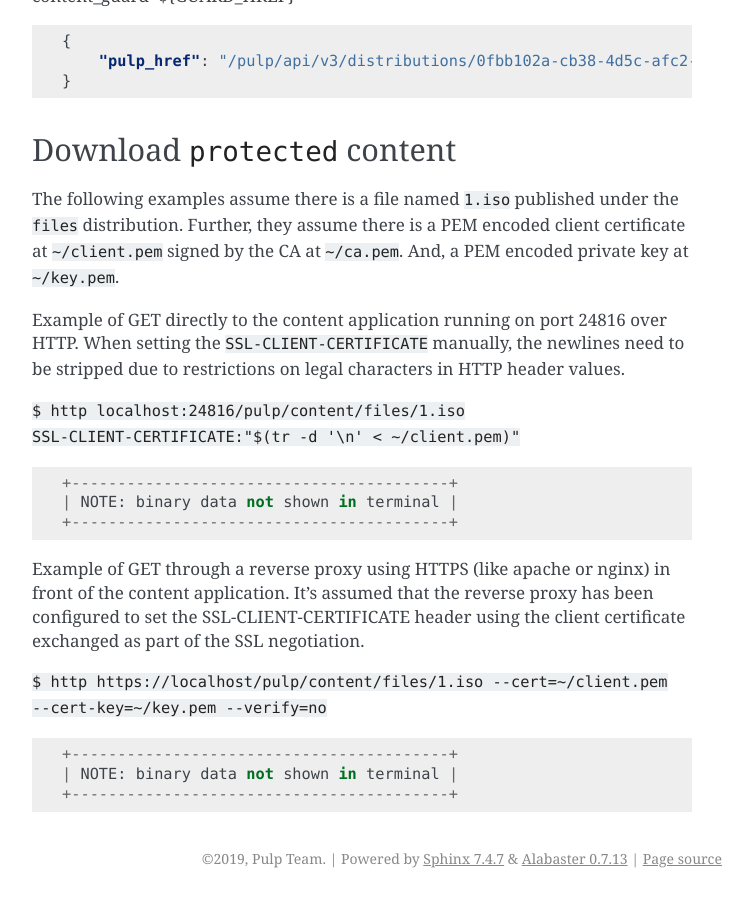
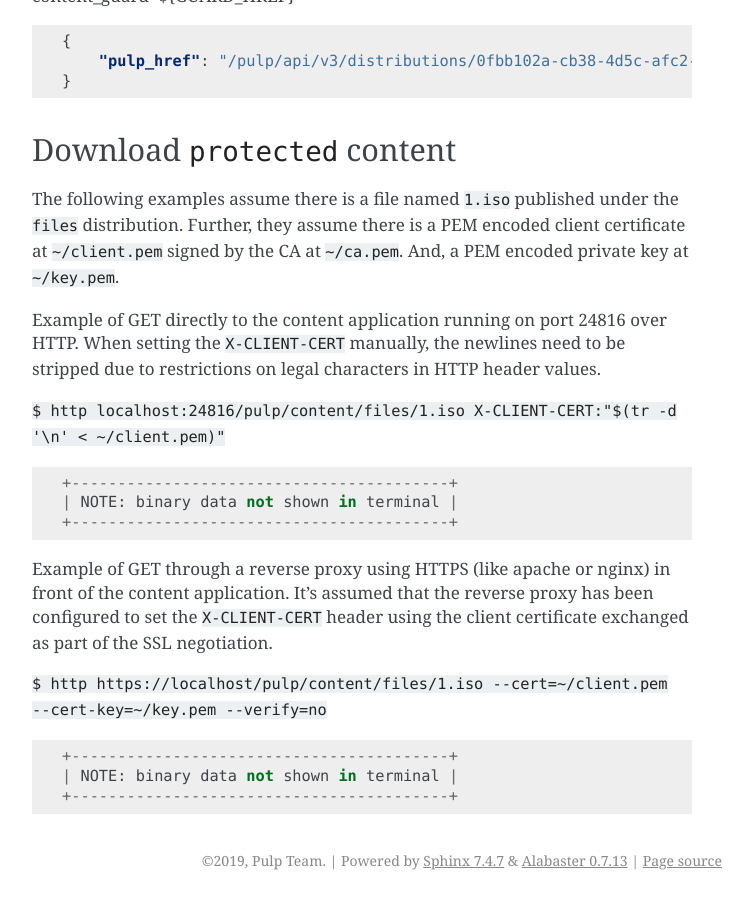
Before and after one commit to pulp/pulp-certguard, a Sphinx documentation site: the page built from docs/usage.rst, in a window 1280 px wide and 900 px high, scrolled down 1329 px. Shown: the whole window, without its empty margins (388-1141 px from the left). Built offline with Sphinx 7.4.7, drawn with Linux system fonts in a browser that asks for light colours.

Commit message:
Rename SSL-CLIENT-CERTIFICATE to X-CLIENT-CERT
This adds a backwards incompatible release note along with updates to
the code, tests, and docs.

https://pulp.plan.io/issues/4891
closes #4891

```diff
--- a/docs/index.rst
+++ b/docs/index.rst
@@ -4,7 +4,7 @@ Welcome to pulp-certguard's documentation!
 This is the ``pulp_certguard`` Plugin for the `Pulp Project 3.0+ <https://pypi.org/project/
 pulpcore/>`__. This plugin provides X.509 certificate based content protection. The `X509CertGuard`
 authenticates the web request by validating the client certificate passed in the
-``SSL_CLIENT_CERTIFICATE`` HTTP header using the CA (Certificate Authority) certificate that it has
+``X-CLIENT-CERT`` HTTP header using the CA (Certificate Authority) certificate that it has
 been configured with.
 
 .. toctree::
--- a/docs/usage.rst
+++ b/docs/usage.rst
@@ -72,10 +72,10 @@ And, a PEM encoded private key at ``~/key.pem``.
 
 
 Example of GET directly to the content application running on port 24816 over HTTP. When setting the
-``SSL-CLIENT-CERTIFICATE`` manually, the newlines need to be stripped due to restrictions
+``X-CLIENT-CERT`` manually, the newlines need to be stripped due to restrictions
 on legal characters in HTTP header values.
 
-``$ http localhost:24816/pulp/content/files/1.iso SSL-CLIENT-CERTIFICATE:"$(tr -d '\n' < ~/client.pem)"``
+``$ http localhost:24816/pulp/content/files/1.iso X-CLIENT-CERT:"$(tr -d '\n' < ~/client.pem)"``
 
 .. code-block::
 
@@ -85,8 +85,8 @@ on legal characters in HTTP header values.
 
 
 Example of GET through a reverse proxy using HTTPS (like apache or nginx) in front of the content
-application. It's assumed that the reverse proxy has been configured to set the SSL-CLIENT-CERTIFICATE
-header using the client certificate exchanged as part of the SSL negotiation.
+application. It's assumed that the reverse proxy has been configured to set the
+``X-CLIENT-CERT`` header using the client certificate exchanged as part of the SSL negotiation.
 
 ``$ http https://localhost/pulp/content/files/1.iso --cert=~/client.pem --cert-key=~/key.pem --verify=no``
 
```
Also changed, not shown: 4 other files.
